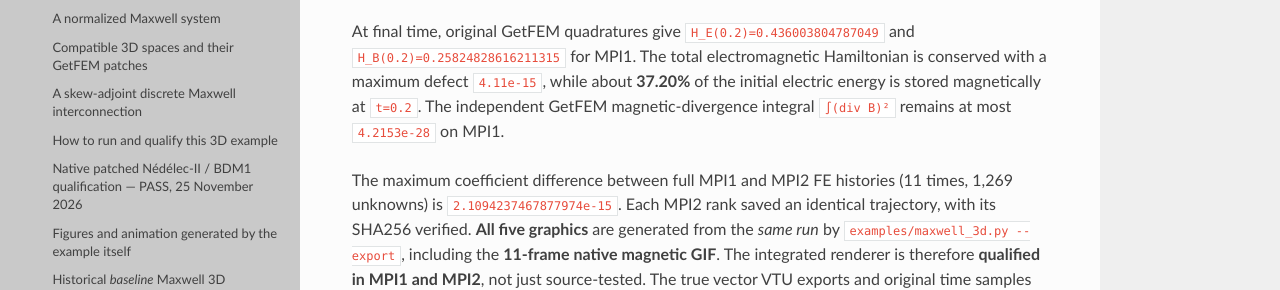
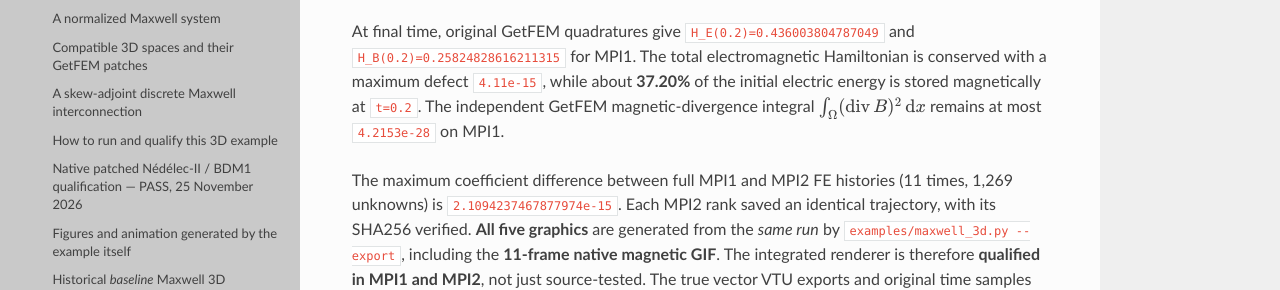
Before and after one commit to g-haine/scrimp, a Sphinx documentation site: the page built from docs/source/examples/maxwell_3d.rst, in a window 1280 px wide and 900 px high, scrolled down 4682 px. Shown: the part 163-453 px from the top of the window. Built offline with Sphinx 7.4.7 and the Read the Docs theme 3.1.0, drawn with Linux system fonts in a browser that asks for light colours.

Commit message:
docs(sphinx): use LaTeX-safe Maxwell magnetic Gauss integral math rather than unsupported Unicode symbols

```diff
--- a/docs/source/examples/maxwell_3d.rst
+++ b/docs/source/examples/maxwell_3d.rst
@@ -352,7 +352,7 @@ defect ``4.11e-15``, while about
 **37.20%** of the initial electric energy
 is stored magnetically at ``t=0.2``.
 The independent GetFEM magnetic-divergence
-integral ``∫(div B)²`` remains
+integral :math:`\int_{\Omega}(\operatorname{div} B)^2\,\mathrm dx` remains
 at most ``4.2153e-28`` on MPI1.
 
 The maximum coefficient difference between
```
